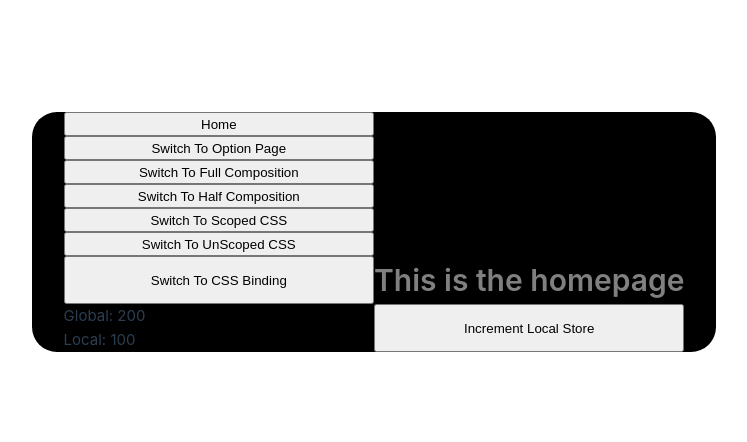
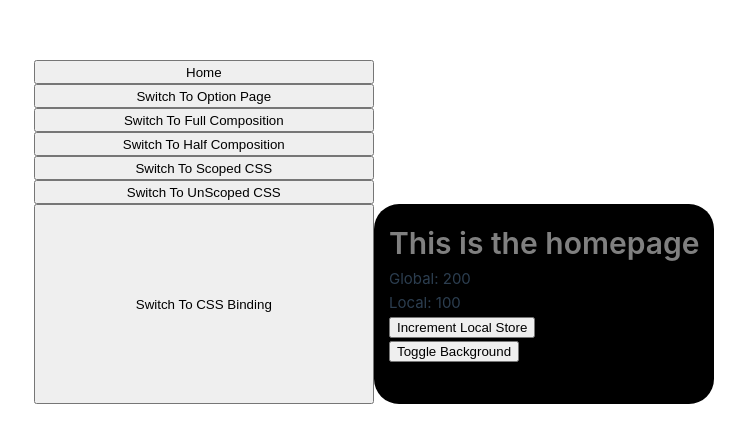
Before and after one commit to kenjuleong/cest-la, a Vue app: page / in a window 1280 px wide. Shown: the part 168-610 px from the top of the page, without its empty margins (266-1013 px from the left). Built offline with nearby package versions, Linux system fonts and the light colour scheme.

Commit message:
Learn about css binding and building background color changer with a backgroundcolor store

```diff
--- a/src/components/cssBinding.vue
+++ b/src/components/cssBinding.vue
@@ -1,17 +1,25 @@
 <script setup>
     import { ref } from "vue";
-    const bgColor = ref("black");
+    import { toggleBackground,backgroundColor } from "../composables/backgroundColor.js";
+    const fontColor = ref("black");
+
 </script>
 <template>
     <div>
-    <h2>Current Background: {{ bgColor }}</h2>
-    <input v-model="bgColor" type="color">
+    <h2>Current Font: {{ fontColor }}</h2>
+    <input v-model="fontColor" type="color"><br>
+    <button @click="toggleBackground">Toggle Background</button>
     </div>
+
+
 </template>
 
 <style scoped>
+    h2 {
+        color: v-bind(fontColor);
+    }
     div {
-        background-color: v-bind(bgColor);
+        background-color: v-bind(backgroundColor);
         padding: 1em;
         border-radius: 25px;
         height: 200px;
--- a/src/components/home.vue
+++ b/src/components/home.vue
@@ -1,10 +1,23 @@
 <script setup>
     import { useStore } from "../composables/useStore.js";
+    import { toggleBackground,backgroundColor } from "../composables/backgroundColor.js";
     const store = useStore();
 </script>
 <template>
+    <div>
     <h1>This is the homepage</h1>
     Global: {{ store.globalStore }} <br>
     Local: {{ store.localStore }}<br>
-    <button @click="store.incrementLocalStore(10)">Increment Local Store</button>
+    <button @click="store.incrementLocalStore(10)">Increment Local Store</button><br>
+    <button @click="toggleBackground">Toggle Background</button>
+</div>
 </template>
+
+<style scoped>
+    div {
+        background-color: v-bind(backgroundColor);
+        padding: 1em;
+        border-radius: 25px;
+        height: 200px;
+    }
+</style>
--- a/src/components/noScopedCSS.vue
+++ b/src/components/noScopedCSS.vue
@@ -1,14 +1,18 @@
+<script setup>
+        import { toggleBackground,backgroundColor } from "../composables/backgroundColor.js";
+</script>
 <template>
     <div>
     <h1>This page include css that applies to everything</h1>
     <p>This means whatever css in this component will be visible to app that uses this component</p>
-    <button>Test Button</button>
+    <button>Test Button</button><br>
+    <button @click="toggleBackground">Toggle Background</button>
     </div>
 </template>
 
 <style>
     div {
-        background-color: black;
+        background-color: v-bind(backgroundColor);
         padding: 1em;
         border-radius: 25px;
     }
--- /dev/null
+++ b/src/composables/backgroundColor.js
@@ -0,0 +1,6 @@
+import { ref } from "vue";
+export const backgroundColor = ref("black");
+
+export function toggleBackground () {
+   backgroundColor.value = backgroundColor.value == "black" ? "white" : "black";
+}
```
